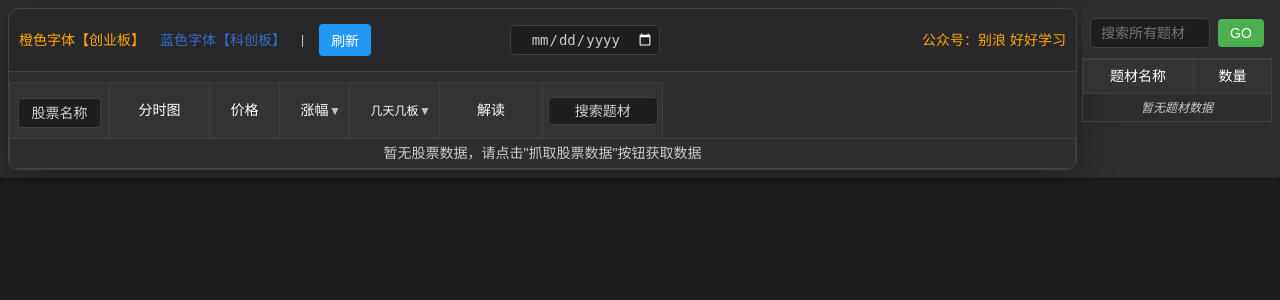
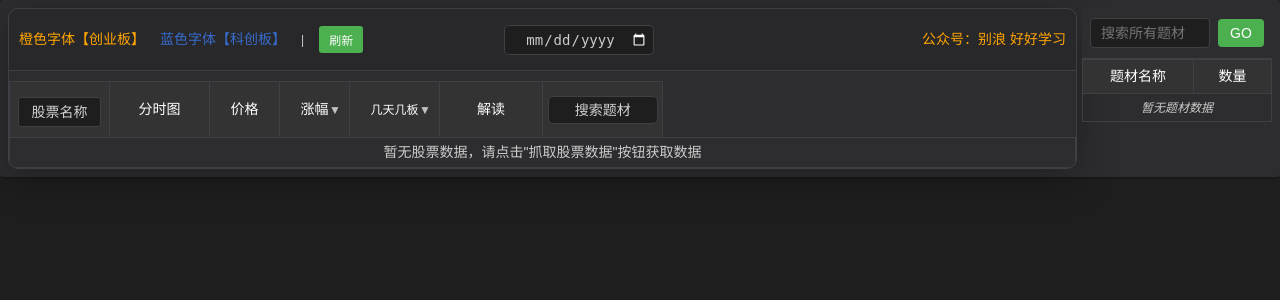
Before and after one commit to b2522/hot_tdx, a Flask app: template templates/index.html in a window 1280 px wide. Shown: the top 300 px of the page. Run offline with Flask 3, Linux system fonts and the light colour scheme; the template is opened without the code that fills it, so the values that code supplies are empty; data comes from the database, SQL or seed files in the repository.

Commit message:
Update styles.css

```diff
--- a/static/css/styles.css
+++ b/static/css/styles.css
@@ -673,16 +673,13 @@ th:nth-child(10) .filter-input {
 
 /* 刷新按钮样式 */
 .refresh-button {
-    display: flex;
-    align-items: center;
-    gap: 5px;
-    padding: 6px 12px;
-    background-color: #2196F3;
+    background-color: #4CAF50;
     color: white;
     border: none;
-    border-radius: 4px;
-    font-size: 14px;
+    padding: 5px 10px;
     cursor: pointer;
+    font-size: 12px;
+    border-radius: 3px;
     transition: all 0.3s ease;
     text-decoration: none;
     font-weight: 500;
@@ -691,18 +688,13 @@ th:nth-child(10) .filter-input {
 }
 
 .refresh-button:hover {
-    background-color: #1976D2;
+    background-color: #45a049;
     transform: translateY(-1px);
-    box-shadow: 0 4px 8px rgba(0, 0, 0, 0.2);
+    box-shadow: 0 2px 4px rgba(0, 0, 0, 0.2);
 }
 
 .refresh-button:active {
     transform: translateY(0);
-}
-
-.refresh-icon {
-    font-size: 16px;
-    line-height: 1;
 }
 
 /* 返回顶部按钮样式 */
```
